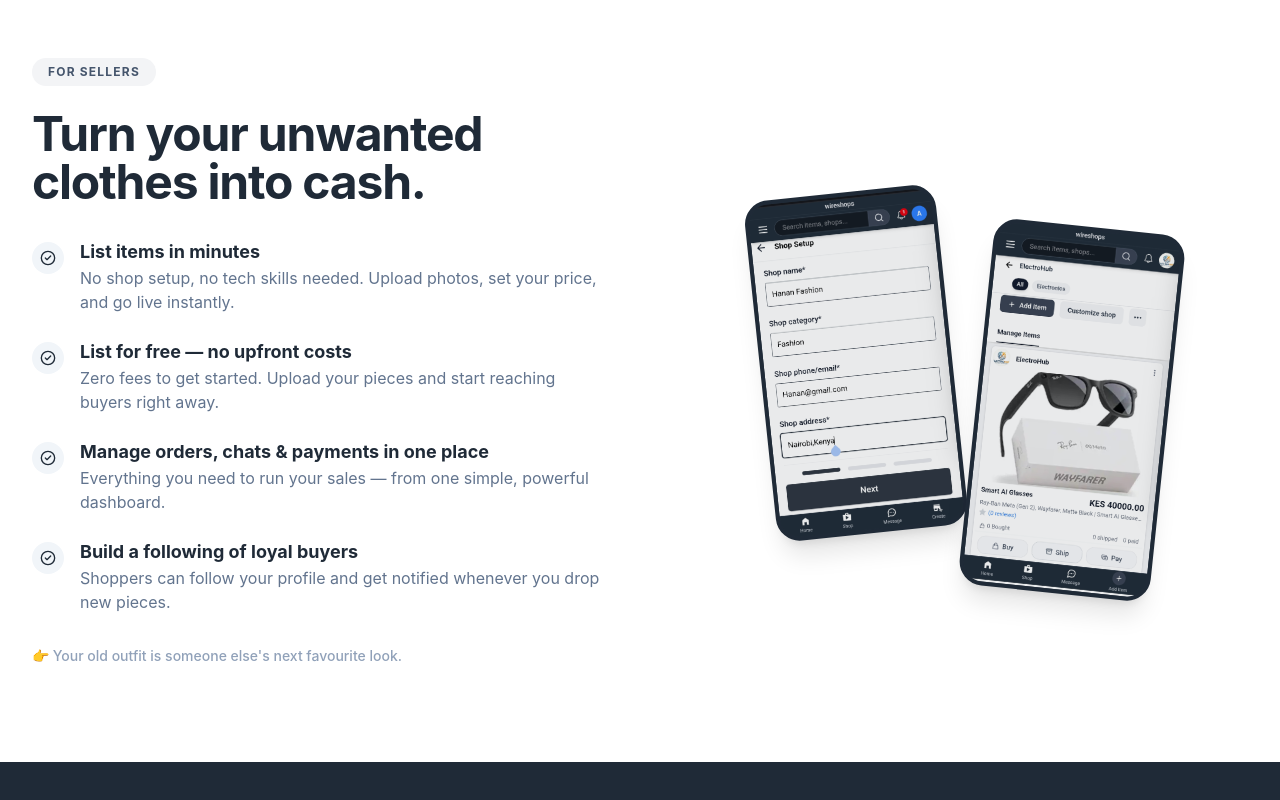
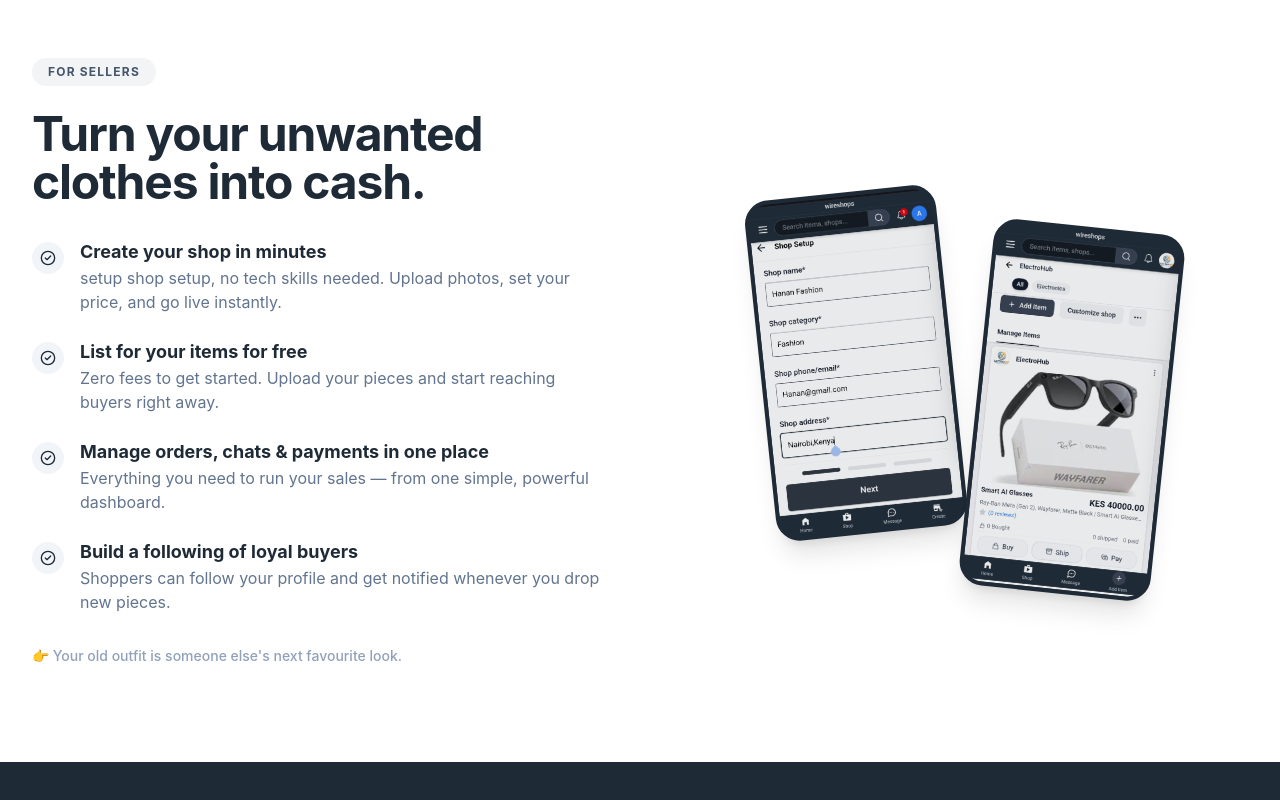
Before and after one commit to abdulle12/wireshop-landingpage, a React (Vite) app: page / in a window 1280 px wide. Shown: the part 1964-2764 px from the top of the page. Built offline with nearby package versions, Linux system fonts and the light colour scheme; no server answers.

Commit message:
new version

```diff
--- a/src/landingpage.jsx
+++ b/src/landingpage.jsx
@@ -134,7 +134,7 @@ const LandingPage = () => {
         <div className="max-w-7xl mx-auto px-4 sm:px-6 lg:px-8 flex flex-col items-center text-center">
 
           <h1 className={`text-4xl sm:text-5xl md:text-7xl font-extrabold tracking-tight ${brandColors.text} mb-6 max-w-5xl leading-tight`}>
-            Buy & sell fashion locally. <br className="hidden md:block" />
+            Buy & sell fashion safely. <br className="hidden md:block" />
             <span className="text-slate-400">Without the stress.</span>
           </h1>
 
@@ -244,8 +244,8 @@ const LandingPage = () => {
               </h2>
               <ul className="space-y-6">
                 {[
-                  { title: "List items in minutes", desc: "No shop setup, no tech skills needed. Upload photos, set your price, and go live instantly." },
-                  { title: "List for free — no upfront costs", desc: "Zero fees to get started. Upload your pieces and start reaching buyers right away." },
+                  { title: "Create your shop in minutes", desc: "setup shop setup, no tech skills needed. Upload photos, set your price, and go live instantly." },
+                  { title: "List for your items for free", desc: "Zero fees to get started. Upload your pieces and start reaching buyers right away." },
                   { title: "Manage orders, chats & payments in one place", desc: "Everything you need to run your sales — from one simple, powerful dashboard." },
                   { title: "Build a following of loyal buyers", desc: "Shoppers can follow your profile and get notified whenever you drop new pieces." }
                 ].map((item, index) => (
@@ -452,11 +452,11 @@ const LandingPage = () => {
             ) : (
               /* ── Default Form State ── */
               <>
-                <h2 className="text-2xl md:text-5xl font-bold text-white mb-4 tracking-tight relative z-10">Be among the first to shop on Wireshops</h2>
+                <h2 className="text-2xl md:text-5xl font-bold text-white mb-4 tracking-tight relative z-10">Become a Founding Partner</h2>
                 <p className="text-base md:text-lg text-slate-300 mb-2 max-w-xl mx-auto relative z-10">
-                  Launching soon in Kenya 🇰🇪 — for thrift sellers, local boutiques, and fashion lovers.
+                 We're inviting a limited number of Kenya's best thrift sellers and boutiques to join Wireshops before our public launch.
                 </p>
-                <p className="text-sm text-slate-400 mb-10 relative z-10">Join early and get access first.</p>
+                <p className="text-sm text-slate-400 mb-10 relative z-10">As an early seller, you'll enjoy exclusive launch benefits, extra promotion, and 3 months with zero commission.</p>
 
                 <form onSubmit={handleJoin} className="flex flex-col sm:flex-row gap-3 justify-center w-full max-w-lg mx-auto relative z-10">
                   <input
```
